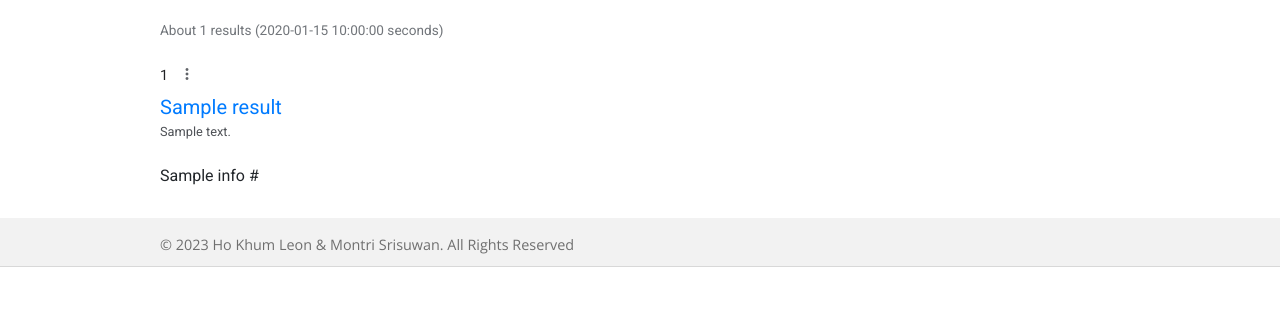
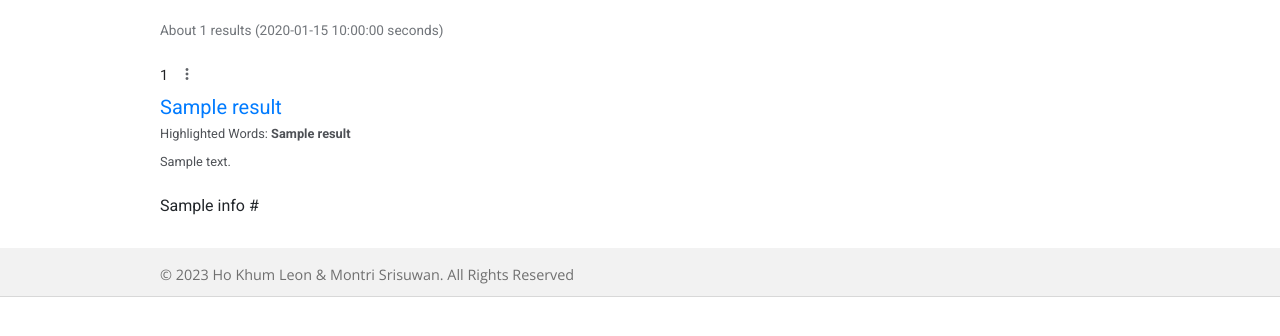
Before and after one commit to Jaydenho99/Health-News-Search-Engine, a Flask app: template templates/index.html in a window 1280 px wide. Shown: the part 271-607 px from the top of the page. Run offline with Flask 3, Linux system fonts and the light colour scheme; the template is opened without the code that fills it: most values are stand-ins (such as "Sample title", 1, 10 or a date in 2020); some libraries are stand-ins or nearby versions.

Commit message:
Added highlighted words

```diff
--- a/app.py
+++ b/app.py
@@ -22,9 +22,16 @@ def home():
 
         query=request.args.get('search')
         start_time = time.time()  # Start measuring time
-        results=solr.search(query,start=0,rows=200)
+        results=solr.search(query,start=0,rows=200,**{
+        'hl': 'true',
+        'hl.fragsize': 10
+    })
+
         end_time = time.time()  # End measuring time
 
+        # Retrieve the highlighting information
+        highlighting = results.highlighting
+        print(highlighting)
 
         per_page = 10
         page = int(request.args.get('page', 1))
@@ -38,8 +45,20 @@ def home():
         # Extract values from the Results object
         formatted_results = []
         for result in results:
+            doc_id = result['id']
+
+            # Check if there are highlighted snippets for the title field
+            if doc_id in highlighting and 'title' in highlighting[doc_id]:
+                # Get the list of highlighted snippets for the title field
+                highlighted_snippets = highlighting[doc_id]['title']
+                # Join the snippets to form the highlighted title
+                highlighted_title = ' '.join(highlighted_snippets)
+            else:
+                highlighted_title = None
+
             formatted_result = {
                 'title': str(result['title'][0]) if 'title' in result else '',
+                'highlight_title':highlighted_title,
                 'link': str(result['link'][0]) if 'link' in result else '',
                 'description': str(result['description'][0]) if 'description' in result else '',
                 'pubDate': str(result['pubDate'][0]) if 'pubDate' in result else '',
--- a/templates/index.html
+++ b/templates/index.html
@@ -85,6 +85,7 @@
           </div>
 
           <h3><a href="{{result['link']}}">{{result['title']}}</a></h3>
+          <p>Highlighted Words: <strong>{{result['highlight_title']|safe}}</strong></p>
 
           <p class="description">
 
```
